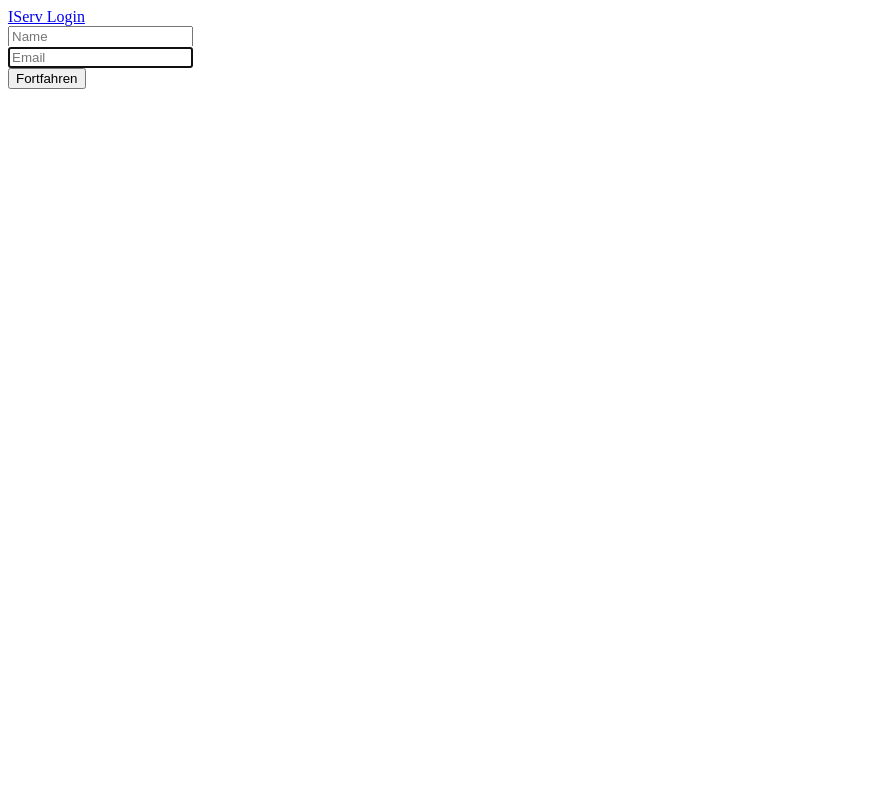
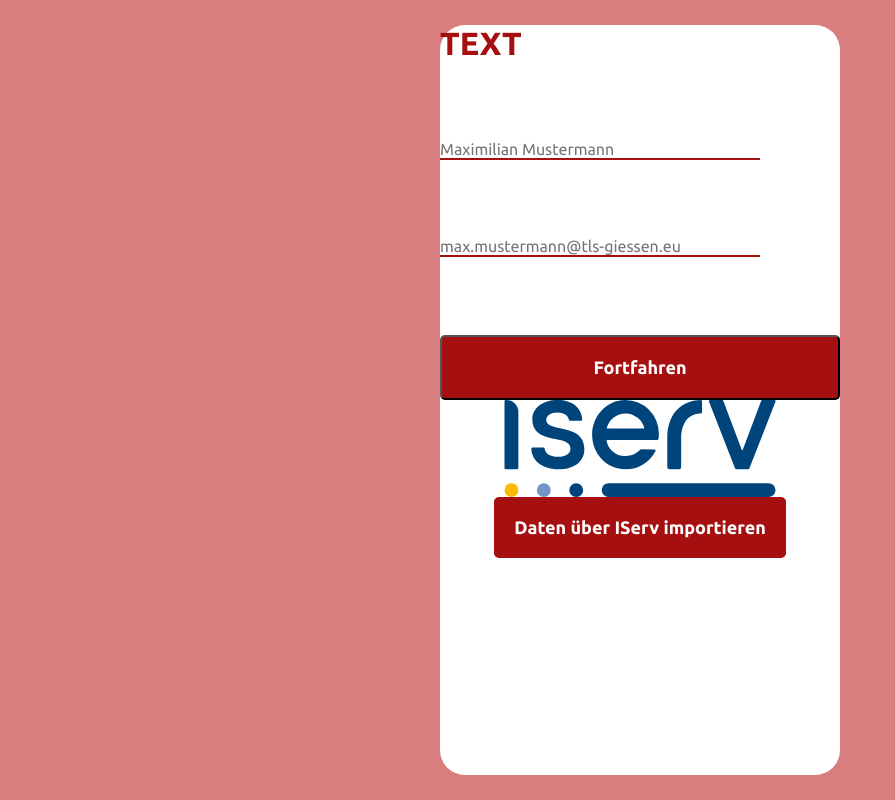
Before and after one commit to AmphoMoronal/TLS-Blutspende, a Flask app: page / in a window 1280 px wide. Shown: the whole page, without its empty margins (0-895 px from the left). Run offline with Flask 3, Linux system fonts and the light colour scheme.

Commit message:
edit frontend

```diff
--- /dev/null
+++ b/templates/login-style.css
@@ -0,0 +1,68 @@
+@import url('https://fonts.googleapis.com/css2?family=Ubuntu:ital,wght@0,300;0,400;0,500;0,700;1,300;1,400;1,500;1,700&display=swap');
+
+* {
+    margin: 0;
+    padding: 0;
+    font-family: 'Ubuntu', sans-serif;
+}
+
+body {
+    width: 100%;
+    height: 100vh;
+    background-color: #D97E7E;
+    display: flex;
+    justify-content: center;
+    align-items: center;
+}
+
+main {
+    background-color: white;
+    display: flex;
+    flex-direction: column;
+    align-items: center;
+    color: #A60F0F;
+    width: 400px;
+    height: 750px;
+    border-radius: 25px;
+}
+
+main .box-top {
+    width: 100%;
+    height: 50%;
+    display: flex;
+    flex-direction: column;
+    justify-content: center;
+}
+
+main .box-top .login-form {
+    width: 100%;
+    height: 100%;
+    display: flex;
+    flex-direction: column;
+    justify-content: center;
+    justify-content: space-between;
+}
+
+main .box-bottom {
+    display: flex;
+    flex-direction: column;
+    justify-content: center;
+}
+
+.input-style1 {
+    width: 80%;
+    color: #A60F0F;
+    font-size: medium;
+    border: none;
+    border-bottom: 2px solid #A60F0F;
+}
+
+.btn-style1 {
+    color: white;
+    background-color: #A60F0F;
+    padding: 20px;
+    border-radius: 5px;
+    text-decoration: none;
+    font-weight: bold;
+    font-size: large;
+}
--- a/templates/login.html
+++ b/templates/login.html
@@ -1,27 +1,31 @@
 <!DOCTYPE html>
 <html lang="de">
+
 <head>
     <meta charset="UTF-8">
     <title>TLS Blutspende</title>
+    <link rel="stylesheet" href="login-style.css">
 </head>
+
 <body>
-    <a class="button" href="/iservlogin">IServ Login</a>
-    <div class="box">
-        <form method="POST" action="/login">
-            <div class="field">
-                <div class="control">
-                    <input type="text" name="name" placeholder="Name" value="{{ request.form.name }}">
-                </div>
-            </div>
+    <main>
+        <div class="box-top">
+            <form class="login-form" method="POST" action="/login">
+                <h1>TEXT</h1>
 
-            <div class="field">
-                <div class="control">
-                    <input type="email" name="email" placeholder="Email" autofocus="" value="{{ request.form.email }}">
-                </div>
-            </div>
+                <input class="input-style1" type="text" name="name" placeholder="Maximilian Mustermann">
 
-            <button class="button">Fortfahren</button>
-        </form>
-    </div>
+                <input class="input-style1" type="email" name="email" placeholder="max.mustermann@tls-giessen.eu">
+
+                <button class="button btn-style1">Fortfahren</button>
+            </form>
+        </div>
+
+        <div class="box-bottom">
+            <img class="iserv-logo" src="img/ISERV.svg" alt="IServ-Logo">
+            <a class="button btn-style1" href="/iservlogin">Daten über IServ importieren</a>
+        </div>
+    </main>
 </body>
+
 </html>
```
Also changed, not shown: templates/img/ISERV.svg (added), 1 other file.
